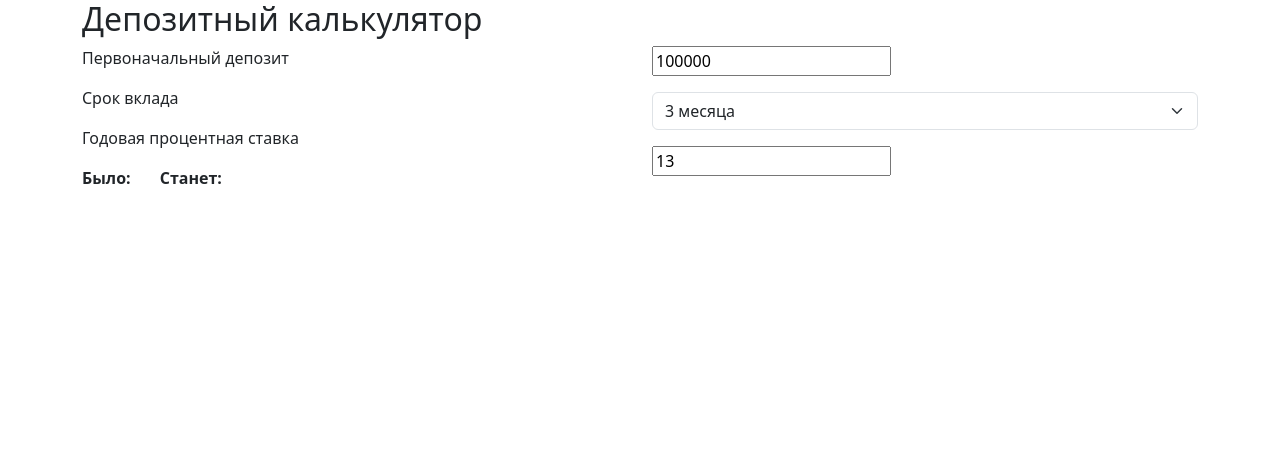
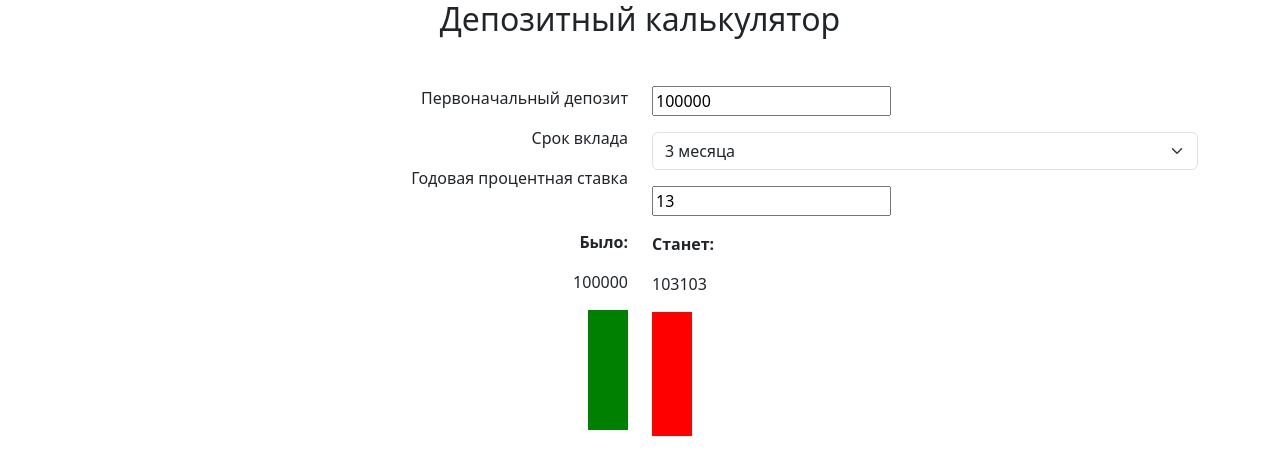
Before and after one commit to MasterEllis/depozit, a plain HTML site: page index.html in a window 1280 px wide. Drawn offline with nearby package versions, Linux system fonts and the light colour scheme.

Commit message:
insert image

```diff
--- a/index.html
+++ b/index.html
@@ -13,15 +13,16 @@
 </head>
 <body>
     <div class="container">
-        <h2>Депозитный калькулятор</h2>
+        <h2 class="text-center mb-5">Депозитный калькулятор</h2>
         <form>
             <div class="row">
-                <div class="col">
+                <div class="col" style="text-align: right;">
                     <p>Первоначальный депозит</p>
                     <p>Срок вклада</p>
-                    <p>Годовая процентная ставка</p>
-                    <p><strong>Было:&nbsp;&nbsp;&nbsp;&nbsp;&nbsp;&nbsp;      Станет:</strong></p>
-                    <p><span id="sum1"> </span> <span id="sum2"> </span></p>
+                    <p>Годовая процентная ставка</p><br>
+                    <p ><strong>Было:</strong></p>
+                    <p ><span id="sum1"> </span> </p>
+                    <div style="background-color: green;width:40px; height:120px; float:right"></div>
                 </div>
                 <div class="col">
                     <p><input id="depozit" type="text" value="100000"></p>
@@ -35,9 +36,14 @@
 </select>
                     </p>
                     <p><input id="stavka" type="text" value="13"></p>
+
+                    <p><strong>Станет:</strong></p>
+                    <p><span id="sum2"> </span></p>
+                      <div id="before_height" style="background-color: red;width:40px; height:0px;"></div>
                 </div>
             </div>
         </form>
+
     </div>
    <script src="script.js"></script>
 </body>
--- a/script.js
+++ b/script.js
@@ -1,6 +1,22 @@
 let depozit=document.getElementById("depozit")
 depozit.oninput=calculateDepozit;
 
+let time=document.getElementById("time")
+time.innerHtml="<option>1</option>"
+time.onchange=calculateDepozit;
+
+let stavka=document.getElementById("stavka")
+stavka.oninput=calculateDepozit;
+
 function calculateDepozit(){
+
     console.log(depozit.value)
+    let sum1=depozit.value;
+    let bylo=document.getElementById("sum1")
+    bylo.innerHTML=sum1
+    let stanet=document.getElementById("sum2")
+    let sum2=Math.round(sum1*(1+stavka.value*0.01)**(time.value/12))
+    stanet.innerHTML=sum2
+    document.getElementById("before_height").style.height=(sum2/sum1)*120+"px";
 }
+calculateDepozit()
```
Also changed, not shown: 2 other files.
